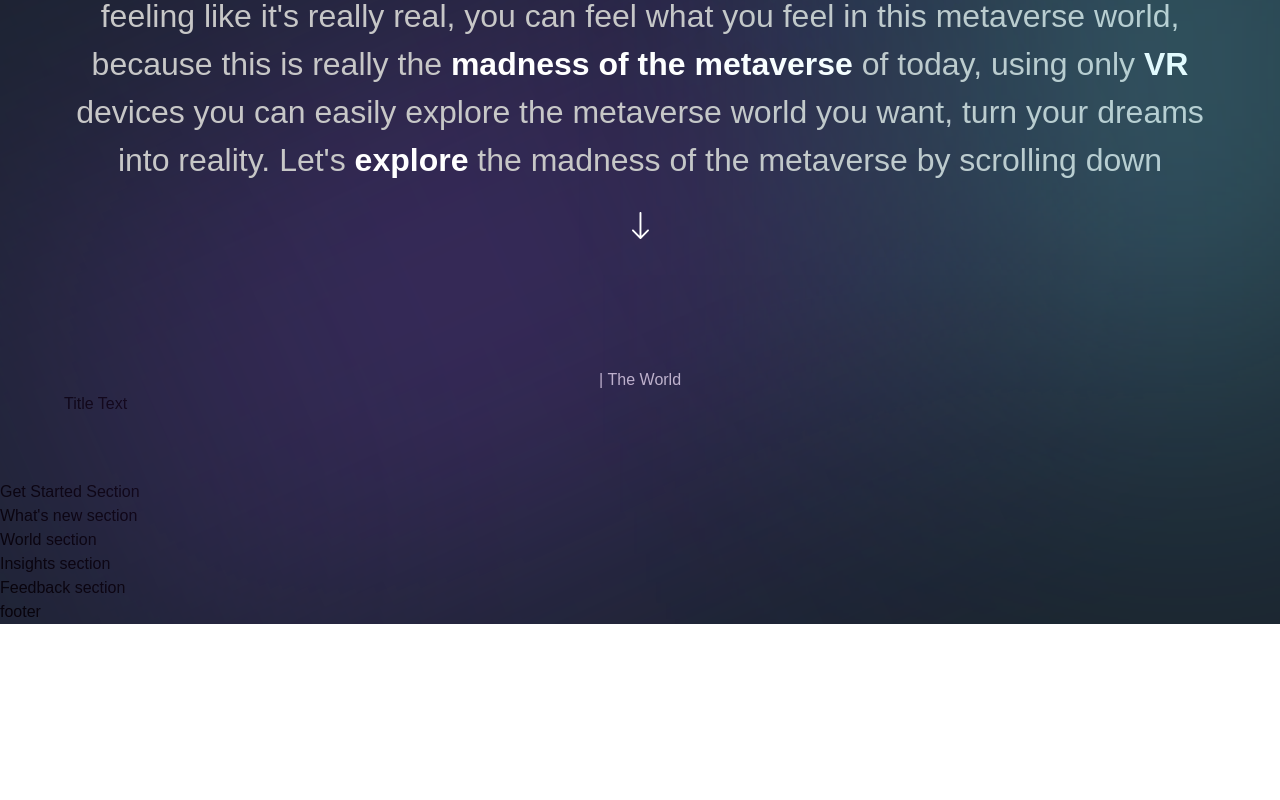
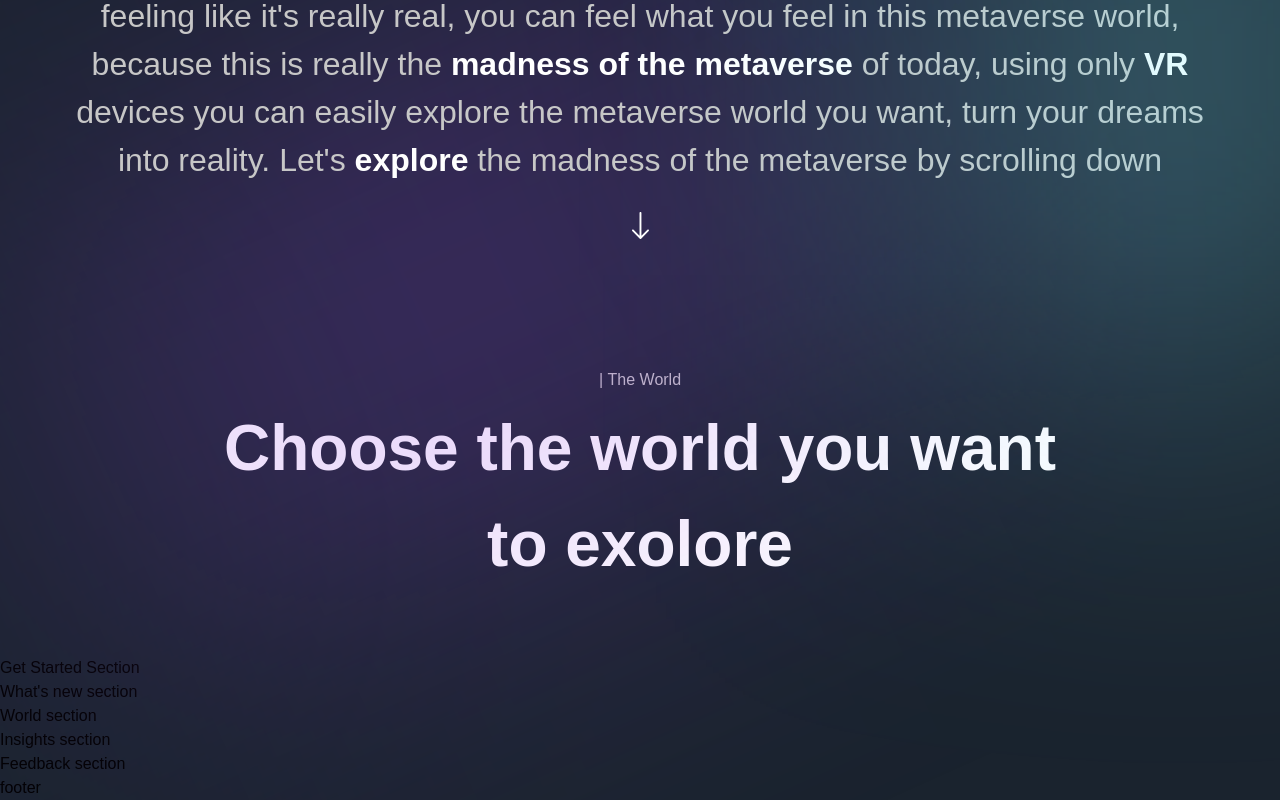
Before and after one commit to kbelchynska/metaverses, a Next.js app: page / in a window 1280 px wide. Shown: the part 1296-2096 px from the top of the page. Before the commit the page ends 1920 px from the top, so only its background shows below. Built offline with nearby package versions, Linux system fonts and the light colour scheme; a web font is replaced by a local one.

Commit message:
Add TitleTest component

```diff
--- a/components/CustomTexts.jsx
+++ b/components/CustomTexts.jsx
@@ -10,10 +10,18 @@
   >
     {Array.from(title).map((letter, index) => (
       <motion.span variants={textVariant2} key={index}>
-        {letter === ' ' ? '\u00A0' : letter}
+        {letter === " " ? "\u00A0" : letter}
       </motion.span>
     ))}
   </motion.p>
 );
-
-export const TitleText = ({ title, textStyles }) => <h2>Title Text</h2>;
+export const TitleText = ({ title, textStyles }) => (
+  <motion.h2
+    variants={textVariant2}
+    initial="hidden"
+    whileInView="show"
+    className={`mt-[8px] font-bold md:text-[64px] text-[40px] text-white ${textStyles}`}
+  >
+    {title}
+  </motion.h2>
+);
--- a/sections/Explore.jsx
+++ b/sections/Explore.jsx
@@ -20,9 +20,10 @@
       <TitleText
         title={
           <>
-            Choose the world you want <br className="md:block hidden" />
+            Choose the world you want <br className="md:block hidden" /> to exolore
           </>
         }
+        textStyles="text-center"
       />
     </motion.div>
   </section>
```
